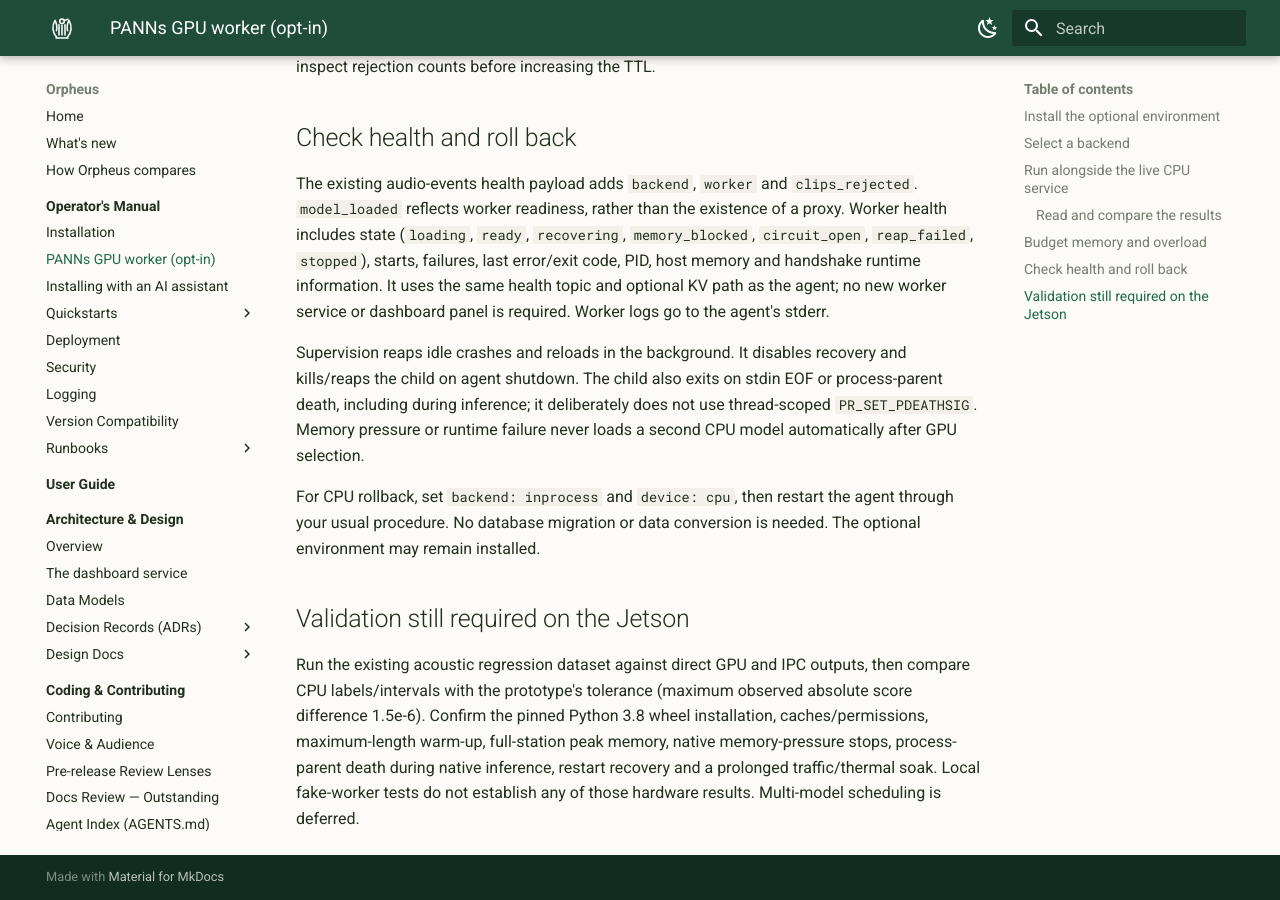
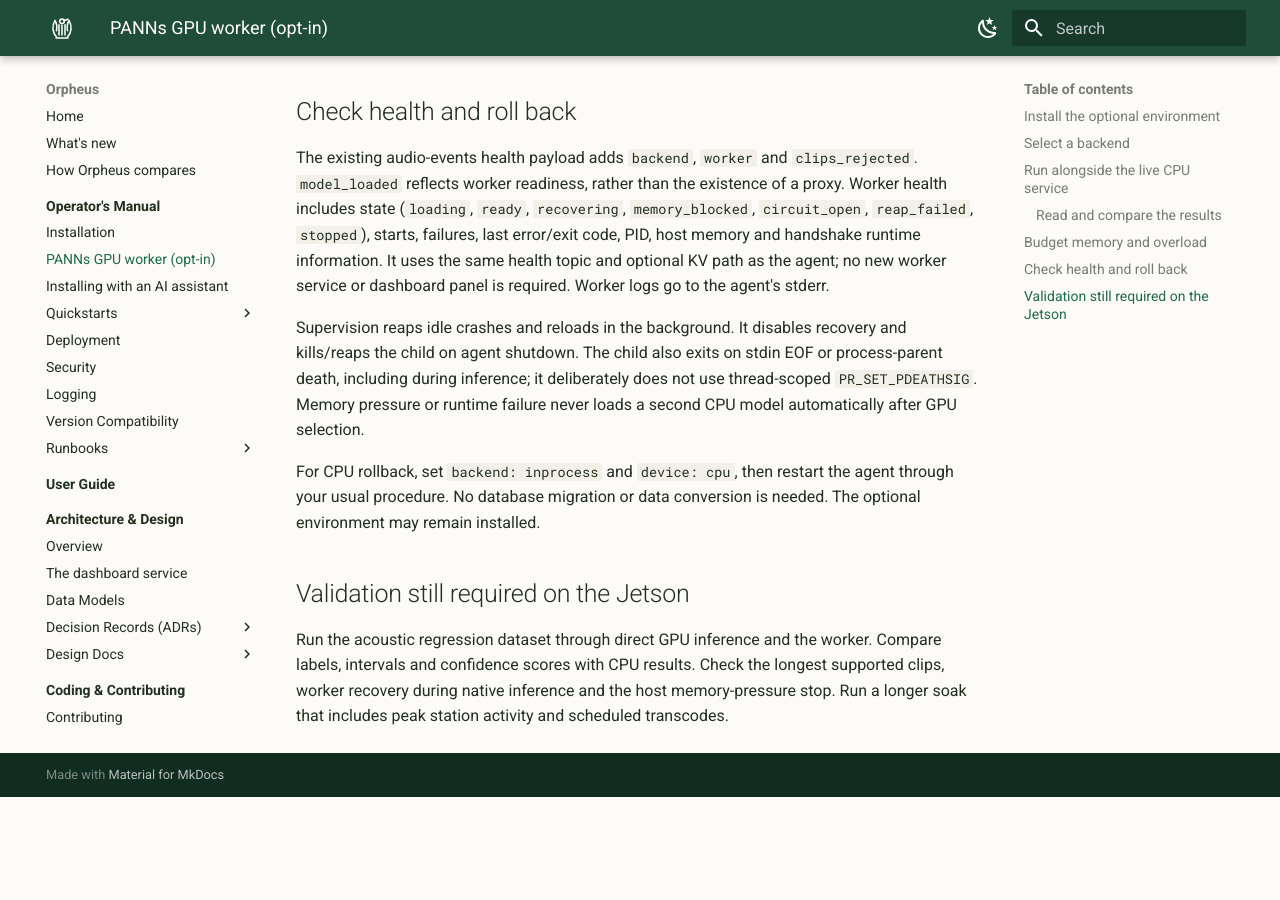
Before and after one commit to scottchronicity/orpheus, an MkDocs documentation site: the page built from docs/operator-manual/panns-gpu.md, in a window 1280 px wide and 900 px high, scrolled down 5302 px. Built offline with MkDocs 1.6.1 and Material for MkDocs 9.7.7, drawn with Linux system fonts in a browser that asks for light colours; after the commit the page ends 6099 px from its top, so only the background shows below that; some of the changed text lies outside the part shown.

Commit message:
fix(audio-events): isolate GPU worker from terminal interrupts
Let the parent own foreground shutdown and reap the worker. Clarify optional station environment files and record the remaining on-device checks after the live trial.

````diff
--- a/docs/operator-manual/panns-gpu.md
+++ b/docs/operator-manual/panns-gpu.md
@@ -4,7 +4,8 @@ This page covers installing and running PANNs in a separate GPU environment on a
 Jetson Orin NX 16 GB with JetPack 5.1.3 (L4T R35.5), CUDA 11.4 and Python 3.8.
 The audio-events agent stays in Python 3.9. Its existing in-process backend is
 the default; no GPU worker is installed or started by a normal CPU installation.
-This backend still needs on-device validation before production use.
+A short side-by-side Jetson trial passed. Complete the validation below before
+enabling the GPU backend for production.
 
 ## Install the optional environment
 
@@ -75,10 +76,10 @@ Python 3.8 worker from [the optional install](#install-the-optional-environment)
 The launcher installs nothing and does not start, stop, restart or alter services.
 
 Run from that checkout's root. These commands assume your station data root is
-already exported as `ORPHEUS_DATA_ROOT`, the live YAML is
-`/opt/orpheus/config/orpheus.yaml`, and the CPU service uses
-`/opt/orpheus/config/.env`. If it uses different paths, use those same existing
-files. Do not copy credentials into the checkout or create a modified live YAML.
+already exported as `ORPHEUS_DATA_ROOT` and the live YAML is
+`/opt/orpheus/config/orpheus.yaml`. The command also points to the CPU
+service's optional environment file. Use the service's paths if they differ.
+If the environment file is absent, the loader skips it.
 
 ```bash
 PANN_GPU_RUN="gpu-test-$(date -u +%Y%m%dT%H%M%S | tr '[:upper:]' '[:lower:]')"
@@ -181,8 +182,7 @@ CPU and GPU share the Jetson's physical RAM. This test adds a roughly 4,702 MiB
 startup footprint while the CPU model remains resident. The existing 8,704 MiB
 start gate and 3,800 MiB running floor remain in force (or stricter live settings).
 If the station lacks that headroom, the experiment stays memory-blocked; do not
-lower the protections to force it to load. No station experiment has been run as
-part of the laptop implementation/tests.
+lower the protections to force it to load.
 
 ## Budget memory and overload
 
@@ -241,10 +241,8 @@ needed. The optional environment may remain installed.
 
 ## Validation still required on the Jetson
 
-Run the existing acoustic regression dataset against direct GPU and IPC outputs,
-then compare CPU labels/intervals with the prototype's tolerance (maximum observed
-absolute score difference 1.5e-6). Confirm the pinned Python 3.8 wheel installation,
-caches/permissions, maximum-length warm-up, full-station peak memory, native
-memory-pressure stops, process-parent death during native inference, restart
-recovery and a prolonged traffic/thermal soak. Local fake-worker tests do not
-establish any of those hardware results. Multi-model scheduling is deferred.
+Run the acoustic regression dataset through direct GPU inference and the worker.
+Compare labels, intervals and confidence scores with CPU results. Check the
+longest supported clips, worker recovery during native inference and the host
+memory-pressure stop. Run a longer soak that includes peak station activity
+and scheduled transcodes.
````
Also changed, not shown: 2 other files.
